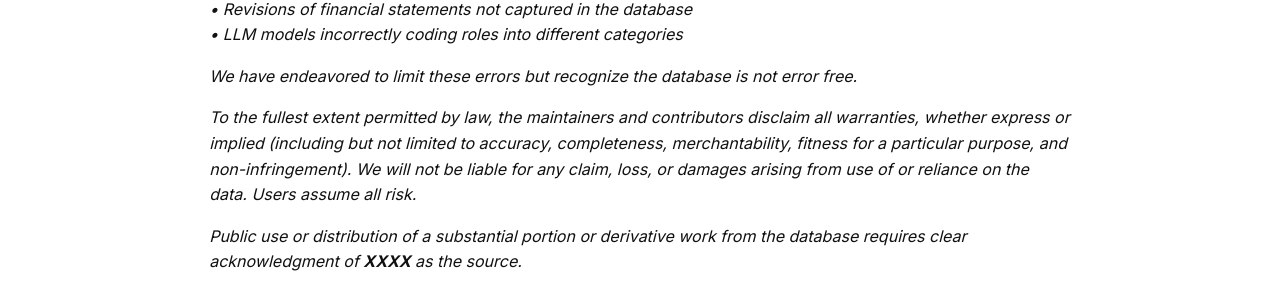
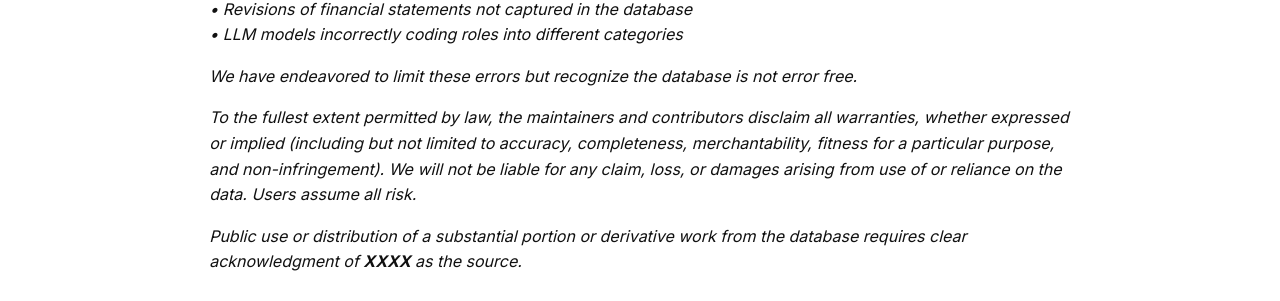
Before and after one commit to OrganizationDesign/homepage, a Jekyll site: the page built from index.md, in a window 1280 px wide. Shown: the part 880-1181 px from the top of the page. Built offline with Jekyll 4.4.1, drawn with Linux system fonts in a browser that asks for light colours.

Commit message:
Fix typo in warranty disclaimer wording

```diff
--- a/index.md
+++ b/index.md
@@ -31,7 +31,7 @@ We introduce a public, hand-collected organizational-structure database covering
 >
 > *We have endeavored to limit these errors but recognize the database is not error free.*
 
-> *To the fullest extent permitted by law, the maintainers and contributors disclaim all warranties, whether express or implied (including but not limited to accuracy, completeness, merchantability, fitness for a particular purpose, and non-infringement). We will not be liable for any claim, loss, or damages arising from use of or reliance on the data. Users assume all risk.*
+> *To the fullest extent permitted by law, the maintainers and contributors disclaim all warranties, whether expressed or implied (including but not limited to accuracy, completeness, merchantability, fitness for a particular purpose, and non-infringement). We will not be liable for any claim, loss, or damages arising from use of or reliance on the data. Users assume all risk.*
 
 > *Public use or distribution of a substantial portion or derivative work from the database requires clear acknowledgment of **{{ site.ack_source | default: "XXXX" }}** as the source.*
 
```
